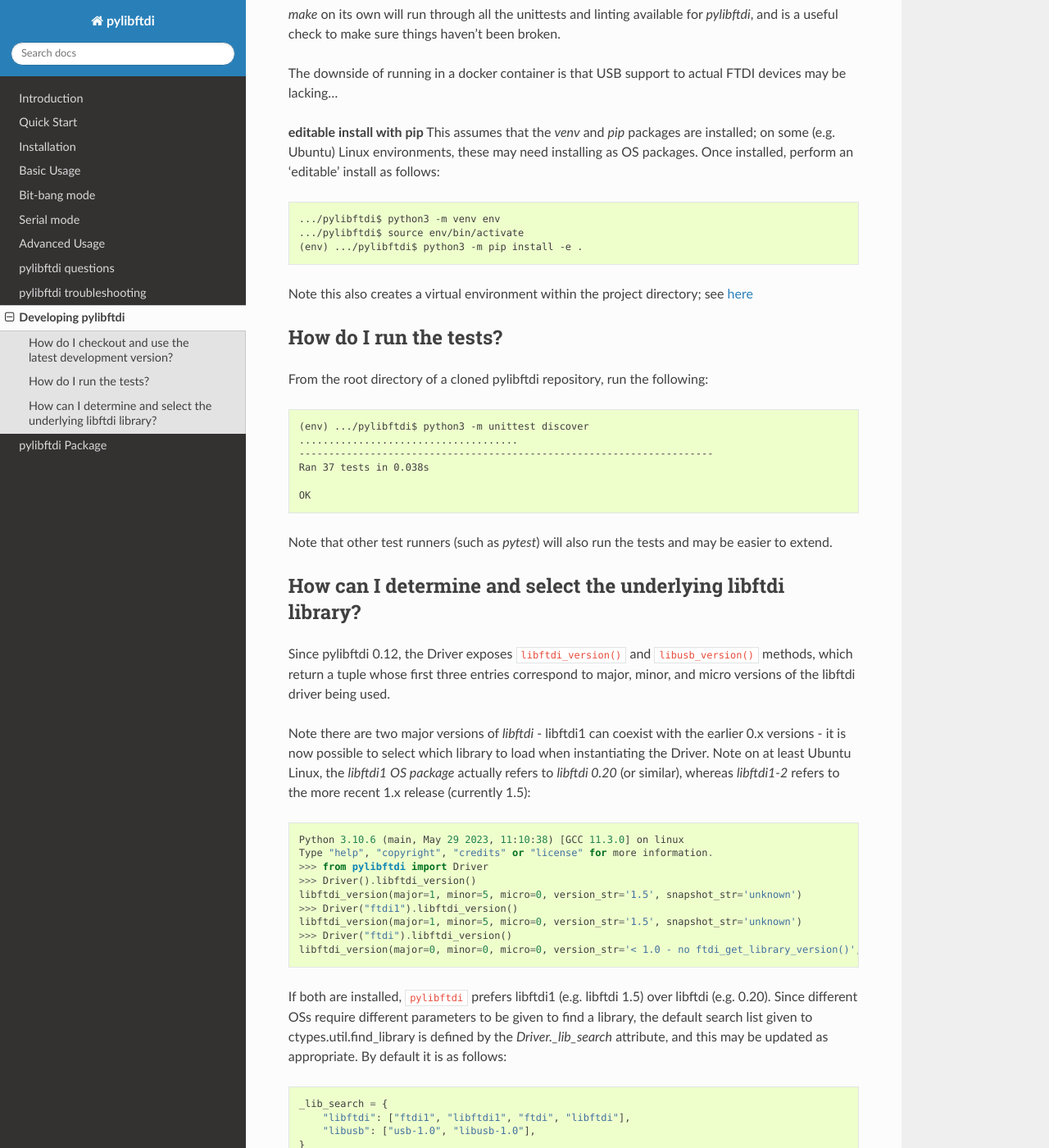
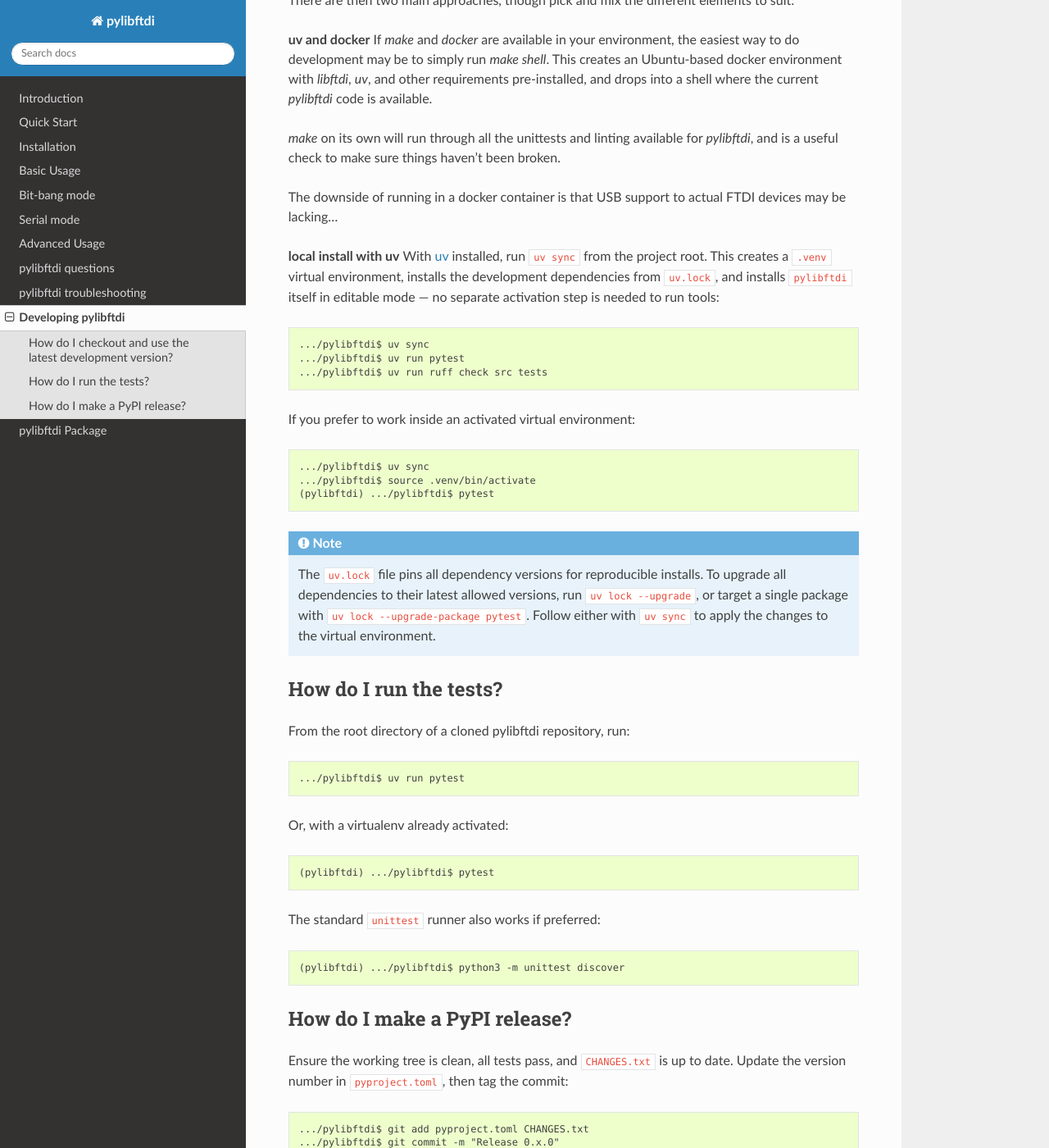
Before and after one commit to codedstructure/pylibftdi, a Sphinx documentation site: the page built from docs/developing.rst, in a window 1280 px wide and 1400 px high, scrolled down 605 px. Shown: the whole window at 82% size. Built offline with Sphinx 7.4.7 and the Read the Docs theme 3.1.0, drawn with Linux system fonts in a browser that asks for light colours; some of the changed text lies outside the part shown.

Commit message:
docs updates for poetry->uv change; require Python3.10

```diff
--- a/docs/advanced_usage.rst
+++ b/docs/advanced_usage.rst
@@ -56,3 +56,40 @@
 
 .. _libftdi: http://www.intra2net.com/en/developer/libftdi/documentation/
 .. _ctypes: http://docs.python.org/library/ctypes.html
+
+Selecting the underlying libftdi library
+----------------------------------------
+
+Since pylibftdi 0.12, the Driver exposes ``libftdi_version()`` and ``libusb_version()``
+methods, which return a tuple whose first three entries correspond to major, minor,
+and micro versions of the libftdi driver being used.
+
+Note there are two major versions of `libftdi` - libftdi1 can coexist with
+the earlier 0.x versions - it is now possible to select which library to
+load when instantiating the Driver. Note on at least Ubuntu Linux, the `libftdi1`
+*OS package* actually refers to `libftdi 0.20` (or similar), whereas `libftdi1-2`
+refers to the more recent 1.x release (currently 1.5)::
+
+    Python 3.10.6 (main, May 29 2023, 11:10:38) [GCC 11.3.0] on linux
+    Type "help", "copyright", "credits" or "license" for more information.
+    >>> from pylibftdi import Driver
+    >>> Driver().libftdi_version()
+    libftdi_version(major=1, minor=5, micro=0, version_str='1.5', snapshot_str='unknown')
+    >>> Driver("ftdi1").libftdi_version()
+    libftdi_version(major=1, minor=5, micro=0, version_str='1.5', snapshot_str='unknown')
+    >>> Driver("ftdi").libftdi_version()
+    libftdi_version(major=0, minor=0, micro=0, version_str='< 1.0 - no ftdi_get_library_version()', snapshot_str='unknown')
+
+If both are installed, ``pylibftdi`` prefers libftdi1 (e.g. libftdi 1.5) over libftdi (e.g. 0.20).
+Since different OSs require different parameters to be given to find a library,
+the default search list given to ctypes.util.find_library is defined by the
+`Driver._lib_search` attribute, and this may be updated as appropriate.
+By default it is as follows::
+
+    _lib_search = {
+        "libftdi": ["ftdi1", "libftdi1", "ftdi", "libftdi"],
+        "libusb": ["usb-1.0", "libusb-1.0"],
+    }
+
+This covers Windows (which requires the 'lib' prefix), Linux (which requires
+its absence), and Mac OS X, which is happy with either.
--- a/docs/conf.py
+++ b/docs/conf.py
@@ -47,7 +47,7 @@
 
 # General information about the project.
 project = "pylibftdi"
-copyright = "2010-2024, Ben Bass"
+copyright = "2010-2026, Ben Bass"
 
 # The version info for the project you're documenting, acts as replacement for
 # |version| and |release|, also used in various other places throughout the
--- a/docs/developing.rst
+++ b/docs/developing.rst
@@ -4,26 +4,31 @@
 How do I checkout and use the latest development version?
 ~~~~~~~~~~~~~~~~~~~~~~~~~~~~~~~~~~~~~~~~~~~~~~~~~~~~~~~~~
 
-`pylibftdi` is currently developed on GitHub, though started out as a Mercurial
-repository on bitbucket.org. There may still be references to old bitbucket issues
-in the docs.
+.. note::
+    `pylibftdi` is currently developed on GitHub, though started out as a Mercurial
+    repository on bitbucket.org. There may still be references to old bitbucket issues
+    in the docs.
 
-`pylibftdi` is developed using poetry_, and a Dockerfile plus Makefile make use
-development tasks straightforward. In any case, start with a local clone of the
-repository::
+`pylibftdi` is developed using uv_, and a Dockerfile plus Makefile make development
+tasks straightforward. In any case, start with a local clone of the repository::
 
     $ git clone https://github.com/codedstructure/pylibftdi
     $ cd pylibftdi
 
-.. _poetry: https://python-poetry.org/
+.. _uv: https://docs.astral.sh/uv/
+
+Note that `pylibftdi` itself only requires the Python standard library for normal use.
+The development dependencies (``pytest``, ``ruff``, ``mypy``) are declared in the
+``[dependency-groups]`` section of ``pyproject.toml`` and are only needed for
+development and testing.
 
 There are then two main approaches, though pick and mix the different elements to suit:
 
-**poetry and docker**
+**uv and docker**
 If `make` and `docker` are available in your environment, the easiest way to do development
 may be to simply run `make shell`. This creates an Ubuntu-based docker environment with
-`libftdi`, `poetry`, and other requirements pre-installed, and drops into a shell where the
-current `pylibftdi` code is installed.
+`libftdi`, `uv`, and other requirements pre-installed, and drops into a shell where the
+current `pylibftdi` code is available.
 
 `make` on its own will run through all the unittests and linting available for `pylibftdi`,
 and is a useful check to make sure things haven't been broken.
@@ -31,68 +36,78 @@
 The downside of running in a docker container is that USB support to actual FTDI devices
 may be lacking...
 
-**editable install with pip**
-This assumes that the `venv` and `pip` packages are installed; on some (e.g. Ubuntu)
-Linux environments, these may need installing as OS packages. Once installed, perform
-an 'editable' install as follows::
+**local install with uv**
+With uv_ installed, run ``uv sync`` from the project root. This creates a ``.venv``
+virtual environment, installs the development dependencies from ``uv.lock``, and
+installs ``pylibftdi`` itself in editable mode — no separate activation step is needed
+to run tools::
 
-    .../pylibftdi$ python3 -m venv env
-    .../pylibftdi$ source env/bin/activate
-    (env) .../pylibftdi$ python3 -m pip install -e .
+    .../pylibftdi$ uv sync
+    .../pylibftdi$ uv run pytest
+    .../pylibftdi$ uv run ruff check src tests
 
-Note this also creates a virtual environment within the project directory;
-see here_
+If you prefer to work inside an activated virtual environment::
 
-.. _here: https://packaging.python.org/guides/installing-using-pip-and-virtual-environments/
+    .../pylibftdi$ uv sync
+    .../pylibftdi$ source .venv/bin/activate
+    (pylibftdi) .../pylibftdi$ pytest
+
+.. note::
+
+    The ``uv.lock`` file pins all dependency versions for reproducible installs.
+    To upgrade all dependencies to their latest allowed versions, run ``uv lock
+    --upgrade``, or target a single package with ``uv lock --upgrade-package
+    pytest``. Follow either with ``uv sync`` to apply the changes to the virtual
+    environment.
 
 How do I run the tests?
 ~~~~~~~~~~~~~~~~~~~~~~~
 
-From the root directory of a cloned pylibftdi repository, run the following::
+From the root directory of a cloned pylibftdi repository, run::
 
-    (env) .../pylibftdi$ python3 -m unittest discover
-    .....................................
-    ----------------------------------------------------------------------
-    Ran 37 tests in 0.038s
+    .../pylibftdi$ uv run pytest
 
-    OK
+Or, with a virtualenv already activated::
 
-Note that other test runners (such as `pytest`) will also run the tests and may be
-easier to extend.
+    (pylibftdi) .../pylibftdi$ pytest
 
-How can I determine and select the underlying libftdi library?
-~~~~~~~~~~~~~~~~~~~~~~~~~~~~~~~~~~~~~~~~~~~~~~~~~~~~~~~~~~~~~~
+The standard ``unittest`` runner also works if preferred::
 
-Since pylibftdi 0.12, the Driver exposes ``libftdi_version()`` and ``libusb_version()``
-methods, which return a tuple whose first three entries correspond to major, minor,
-and micro versions of the libftdi driver being used.
+    (pylibftdi) .../pylibftdi$ python3 -m unittest discover
 
-Note there are two major versions of `libftdi` - libftdi1 can coexist with
-the earlier 0.x versions - it is now possible to select which library to
-load when instantiating the Driver. Note on at least Ubuntu Linux, the `libftdi1`
-*OS package* actually refers to `libftdi 0.20` (or similar), whereas `libftdi1-2`
-refers to the more recent 1.x release (currently 1.5)::
+How do I make a PyPI release?
+~~~~~~~~~~~~~~~~~~~~~~~~~~~~~
 
-    Python 3.10.6 (main, May 29 2023, 11:10:38) [GCC 11.3.0] on linux
-    Type "help", "copyright", "credits" or "license" for more information.
-    >>> from pylibftdi import Driver
-    >>> Driver().libftdi_version()
-    libftdi_version(major=1, minor=5, micro=0, version_str='1.5', snapshot_str='unknown')
-    >>> Driver("ftdi1").libftdi_version()
-    libftdi_version(major=1, minor=5, micro=0, version_str='1.5', snapshot_str='unknown')
-    >>> Driver("ftdi").libftdi_version()
-    libftdi_version(major=0, minor=0, micro=0, version_str='< 1.0 - no ftdi_get_library_version()', snapshot_str='unknown')
+Ensure the working tree is clean, all tests pass, and ``CHANGES.txt`` is up to date.
+Update the version number in ``pyproject.toml``, then tag the commit::
 
-If both are installed, ``pylibftdi`` prefers libftdi1 (e.g. libftdi 1.5) over libftdi (e.g. 0.20).
-Since different OSs require different parameters to be given to find a library,
-the default search list given to ctypes.util.find_library is defined by the
-`Driver._lib_search` attribute, and this may be updated as appropriate.
-By default it is as follows::
+    .../pylibftdi$ git add pyproject.toml CHANGES.txt
+    .../pylibftdi$ git commit -m "Release 0.x.0"
+    .../pylibftdi$ git tag 0.x.0
 
-    _lib_search = {
-        "libftdi": ["ftdi1", "libftdi1", "ftdi", "libftdi"],
-        "libusb": ["usb-1.0", "libusb-1.0"],
-    }
+Build the distribution artifacts using ``uv build`` (or ``make build``, which runs
+the same command inside the docker container)::
 
-This covers Windows (which requires the 'lib' prefix), Linux (which requires
-its absence), and Mac OS X, which is happy with either.
+    .../pylibftdi$ uv build
+
+This produces a source distribution and a wheel under ``dist/``.
+
+Publish to PyPI using ``uv publish``. A PyPI API token is required; either
+export it as an environment variable or pass it directly::
+
+    .../pylibftdi$ uv publish --token pypi-...
+
+    # or via environment variable
+    .../pylibftdi$ UV_PUBLISH_TOKEN=pypi-... uv publish
+
+.. note::
+
+    To do a dry run first, publish to TestPyPI::
+
+        .../pylibftdi$ uv publish --publish-url https://test.pypi.org/legacy/ --token pypi-...
+
+    You can verify the result at https://test.pypi.org/project/pylibftdi/
+
+Finally, push the tag::
+
+    .../pylibftdi$ git push origin main --tags
```
Also changed, not shown: pyproject.toml (+6 -3 lines), 3 other files.
